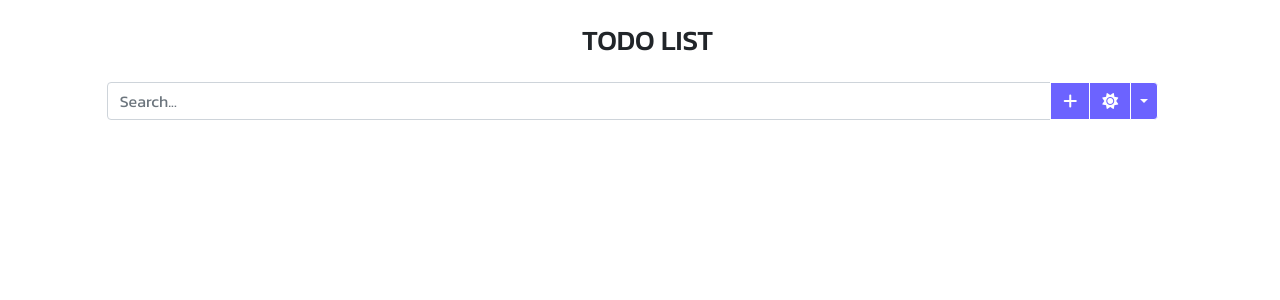
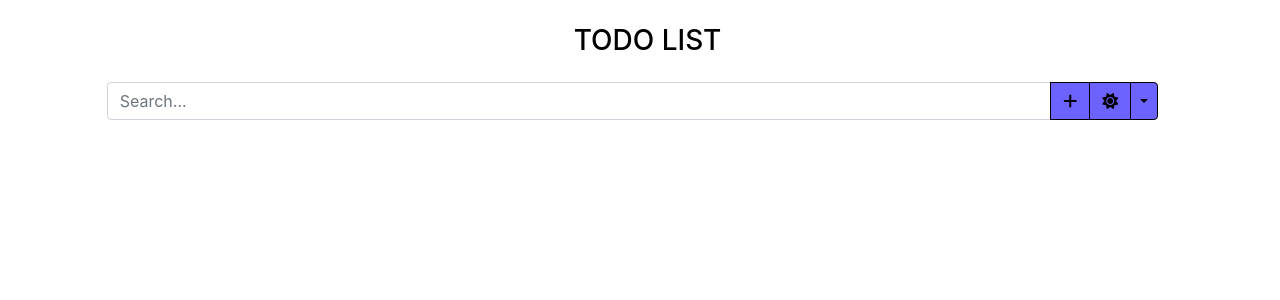
Before and after one commit to Luis020-hub/To-do, a Vue app in the folder front/: page / in a window 1280 px wide. Shown: the top 300 px of the page. Built offline with nearby package versions, Linux system fonts and the light colour scheme; the HTML template or start-up script is replaced by a standard one.

Commit message:
Adiciona a troca de tema

```diff
--- a/front/src/App.vue
+++ b/front/src/App.vue
@@ -1,10 +1,13 @@
 <template>
-  <div class="d-flex justify-content-center">
-    <div class="layout col-10">
-      <Header @openAddTodoModal="openAddTodoModal" @filterTodos="filterTodos" />
-      <MainContent :todos="filteredTodos" @openTodoDetails="openTodoDetails" @editTodo="openEditTodoModal"
-        @deleteTodo="confirmDeleteTodo" />
-      <FooterContent @openAddTodoModal="openAddTodoModal" />
+  <div>
+    <div class="d-flex justify-content-center">
+      <div class="layout col-10">
+        <Header @openAddTodoModal="openAddTodoModal" @filterTodos="filterTodos" @toggleTheme="toggleTheme"
+          :theme="theme" />
+        <MainContent :todos="filteredTodos" @openTodoDetails="openTodoDetails" @editTodo="openEditTodoModal"
+          @deleteTodo="confirmDeleteTodo" />
+        <FooterContent @openAddTodoModal="openAddTodoModal" @toggleTheme="toggleTheme" :theme="theme" />
+      </div>
     </div>
   </div>
 </template>
@@ -33,8 +36,14 @@ export default {
         date: ''
       },
       editedTodo: null,
-      currentFilter: 'All'
+      currentFilter: 'All',
+      theme: 'light' // Estado do tema
     };
+  },
+  watch: {
+    theme(newTheme) {
+      document.body.className = newTheme;
+    }
   },
   methods: {
     openAddTodoModal() {
@@ -203,14 +212,39 @@ export default {
         default:
           this.filteredTodos = this.todos;
       }
+    },
+    toggleTheme() {
+      this.theme = this.theme === 'light' ? 'dark' : 'light';
     }
   },
   mounted() {
+    document.body.className = this.theme;
     this.filterTodos(this.currentFilter);
   }
 };
 </script>
 
 <style>
-@import '@/assets/style.css';
+:root {
+  --primary-color: #6C63FF;
+  --text-color: #fff;
+  --background-color: #fff;
+}
+
+.dark {
+  --primary-color: #333;
+  --text-color: #eee;
+  --background-color: #222;
+}
+
+.light {
+  --primary-color: #6C63FF;
+  --text-color: #000;
+  --background-color: #fff;
+}
+
+body {
+  background-color: var(--background-color);
+  color: var(--text-color);
+}
 </style>
--- a/front/src/components/FooterContent.vue
+++ b/front/src/components/FooterContent.vue
@@ -1,7 +1,7 @@
 <template>
     <div>
         <footer class="d-block d-md-none fixed-bottom left text-left p-3">
-            <i class="fa-solid fa-moon" @click="toggleTheme"></i>
+            <i class="fa-solid" :class="{ 'fa-sun': theme === 'light', 'fa-moon': theme === 'dark' }"></i>
         </footer>
         <footer class="d-block d-md-none fixed-bottom right text-right p-3" @click="openAddTodoModal">
             <i class="fa-solid fa-plus"></i>
@@ -11,10 +11,22 @@
 
 <script>
 export default {
+    props: {
+        theme: {
+            type: String,
+            required: true
+        },
+        toggleTheme: {
+            type: Function,
+            required: true
+        }
+    },
+    computed: {
+        themeIcon() {
+            return this.theme === 'light' ? 'fa-solid fa-moon' : 'fa-solid fa-sun';
+        }
+    },
     methods: {
-        toggleTheme() {
-            console.log('Toggle theme');
-        },
         openAddTodoModal(event) {
             if (event.target.classList.contains('fa-plus')) {
                 this.$emit('openAddTodoModal');
@@ -29,7 +41,7 @@ export default {
 .fixed-bottom.right i {
     font-size: 2rem;
     color: #fff;
-    background-color: #6C63FF;
+    background-color: var(--primary-color);
     padding: 0.5rem;
     border-radius: 50%;
 }
--- a/front/src/components/Header.vue
+++ b/front/src/components/Header.vue
@@ -10,8 +10,9 @@
                             @click="openAddTodoModal">
                             <i class="fa-solid fa-plus"></i>
                         </button>
-                        <button type="button" class="btn change-theme btn-outline-secondary d-none d-md-block">
-                            <i class="fa-solid fa-sun"></i>
+                        <button type="button" class="btn change-theme btn-outline-secondary d-none d-md-block"
+                            @click="toggleTheme">
+                            <i class="fa-solid" :class="{ 'fa-sun': theme === 'light', 'fa-moon': theme === 'dark' }"></i>
                         </button>
                         <button type="button"
                             class="btn filters btn-outline-secondary dropdown-toggle dropdown-toggle-split"
@@ -34,12 +35,21 @@
 <script>
 export default {
     name: 'AppHeader',
+    props: {
+        theme: {
+            type: String,
+            required: true
+        }
+    },
     methods: {
         openAddTodoModal() {
             this.$emit('openAddTodoModal');
         },
         filter(criteria) {
             this.$emit('filterTodos', criteria);
+        },
+        toggleTheme() {
+            this.$emit('toggleTheme');
         }
     }
 };
@@ -49,9 +59,9 @@ export default {
 .add-todo,
 .change-theme,
 .filters {
-    background-color: #6C63FF;
-    color: #fff;
-    border: 1px solid #fff;
+    background-color: var(--primary-color);
+    color: var(--text-color);
+    border: 1px solid var(--text-color);
 }
 
 .add-todo:hover {
--- a/front/src/components/MainContent.vue
+++ b/front/src/components/MainContent.vue
@@ -43,6 +43,6 @@ export default {
 }
 
 .content-item:hover {
-    background-color: #eee;
+    background-color: #666;
 }
 </style>
--- a/front/style.css
+++ /dev/null
@@ -1,62 +0,0 @@
-* {
-    font-family: 'Kanit';
-}
-
-.content-item {
-    border-bottom: 1px solid rgba(108, 99, 255, 0.5);
-    margin-right: 0;
-    cursor: pointer;
-}
-
-.content-item:hover {
-    background-color: #eee;
-}
-
-.form-control:focus {
-    border-color: #6C63FF;
-    box-shadow: 0 0 5px rgba(108, 99, 255, 0.5);
-    outline: none;
-}
-
-.todo-check {
-    cursor: pointer;
-    transform: scale(1.5);
-}
-
-.add-todo,
-.change-theme,
-.filters {
-    background-color: #6C63FF;
-    color: #fff;
-    border: 1px solid #fff;
-}
-
-.add-todo:hover {
-    background-color: #008000;
-}
-
-.fa-solid.fa-pencil,
-.fa-solid.fa-trash {
-    font-size: 1.4rem;
-    color: #bbb;
-    cursor: pointer;
-}
-
-.fa-solid.fa-pencil:hover {
-    color: orange;
-}
-
-.fa-solid.fa-trash:hover {
-    color: red;
-}
-
-.fixed-bottom.left,
-.fixed-bottom.right {
-    i {
-        font-size: 2rem;
-        color: #fff;
-        background-color: #6C63FF;
-        padding: 0.5rem;
-        border-radius: 50%;
-    }
-}
```
